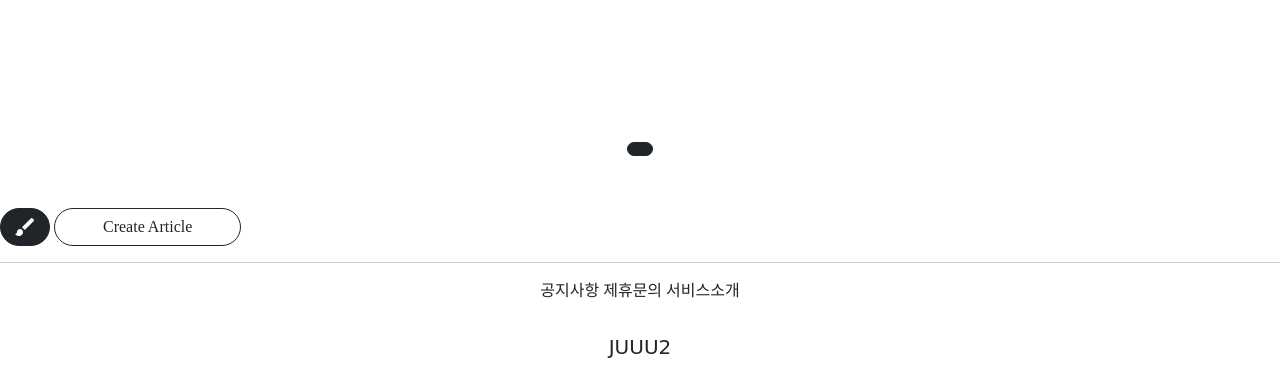
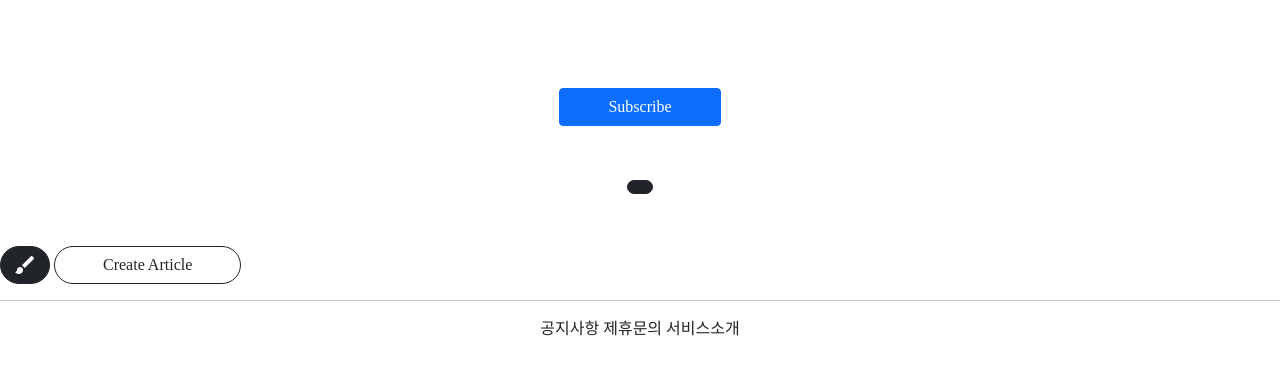
Before and after one commit to Lee-JuHwan/gis4-1, a Django app: template projectapp/templates/projectapp/detail.html in a window 1280 px wide. Shown: the part 297-663 px from the top of the page. Run offline with Django 3.2, Linux system fonts and the light colour scheme; the template is opened without the code that fills it, so the values that code supplies are empty; parts of the project's set-up code (start-up, migrations or seed data) failed here and were passed over; some libraries are stand-ins or nearby versions; some web fonts are replaced.

Commit message:
8/19 commit 2 - subscribeapp - create Subscribe button(projectDetail Template)

```diff
--- a/projectapp/templates/projectapp/detail.html
+++ b/projectapp/templates/projectapp/detail.html
@@ -15,6 +15,13 @@
         </div>
     </div>
 
+    <div class="text-center">
+        <a href="{% url 'subscribeapp:subscribe' project_pk=target_project.pk %}"
+           class="btn btn-primary rounded-fill px-5">
+            Subscribe
+        </a>
+    </div>
+
     <div>
         {% include 'snippets/list_fragment.html' with article_list=object_list %}
     </div>
```
